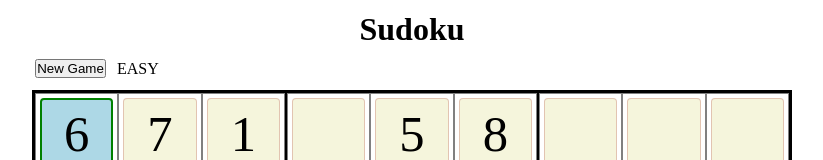
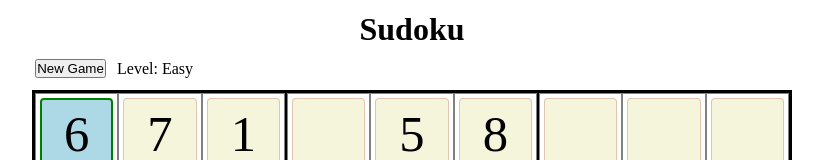
Before and after one commit to wveit/sudoku-react, a React (Vite) app: page / in a window 1280 px wide. Shown: the top 160 px of the page, without its empty margins (228-1051 px from the left). Built offline with nearby package versions, Linux system fonts and the light colour scheme.

Commit message:
Only capitalize first letter of difficulty display

```diff
--- a/src/App.tsx
+++ b/src/App.tsx
@@ -64,7 +64,7 @@ export default function App() {
         <h1>Sudoku</h1>
         <div className="flex-row">
           <NewGameButton onNewGameRequest={makeNewPuzzle} />
-          <span>{difficulty}</span>
+          <div>Level: {onlyCapitalizeFirstLetter(difficulty)}</div>
         </div>
         <SudokuBoard
           puzzle={puzzle}
@@ -88,3 +88,7 @@ export default function App() {
     </div>
   );
 }
+
+function onlyCapitalizeFirstLetter(str: string) {
+  return str[0].toUpperCase() + str.substring(1).toLowerCase();
+}
```
